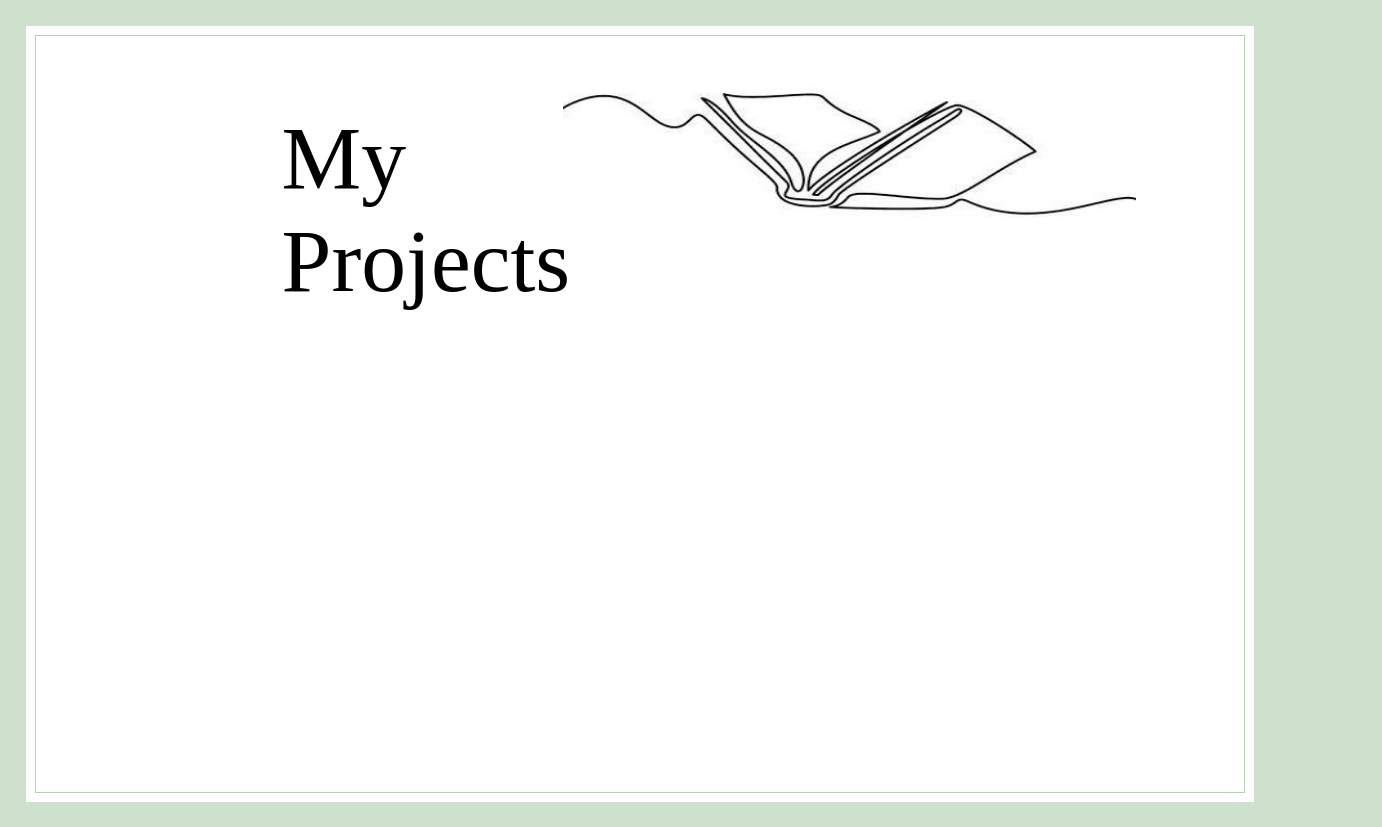
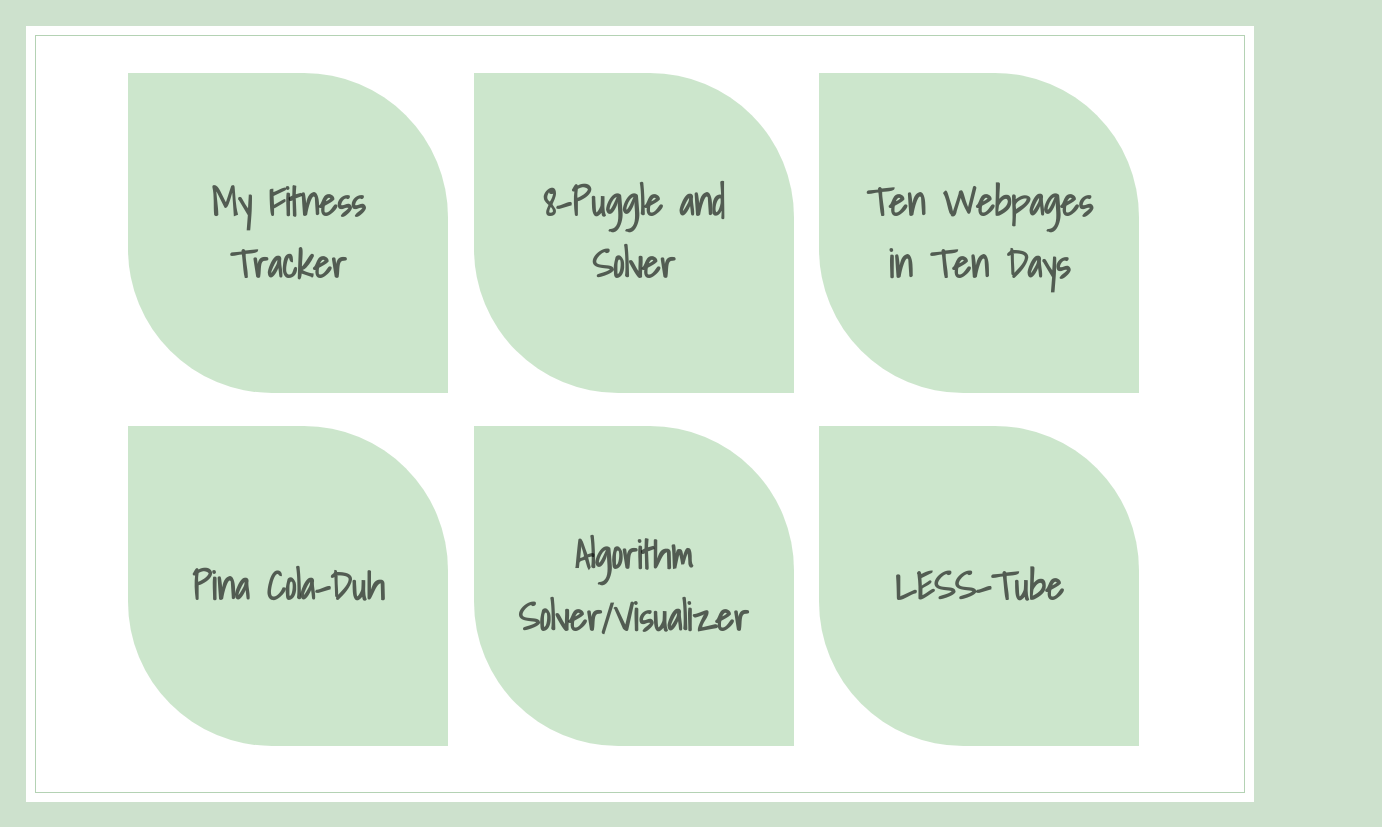
Before and after one commit to sophdubs/portfolio-page, a React (Create React App) app: page /Projects in a window 1280 px wide. Shown: the whole page, 1382 px wide, since content can reach past the window. Built offline with nearby package versions, Linux system fonts and the light colour scheme; a web font is replaced by a local one.

Commit message:
Progress on the projects component

```diff
--- a/src/components/Projects.js
+++ b/src/components/Projects.js
@@ -6,12 +6,59 @@ class Projects extends React.Component {
     render() {
         return (
             <div id='projects' className="main-container">
-               <div className="top-projects">
-                   <div className="title-projects">My Projects</div>
-                   <div className="image-projects"></div>
-               </div>
+                <div className="project-list-container">
+                    <ul className="project-list">
+                        <li className="one">
+                            <div className="shape">
+                                <div className="shape-content">
+                                    <h1 className="project-name">My Fitness Tracker</h1>
+                                    <p className="project-desc">A weekly fitness tracker app to help users acheive their workout goals. The webpage is responsive and utilizes local storage to store the users workout data. >>></p>
+                                </div>
+                            </div>
+                        </li>
+                        <li className="two">
+                            <div className="shape">
+                                <div className="shape-content">
+                                    <h1 className="project-name">8-Puggle and Solver</h1>
+                                    <p className="project-desc">A seemingly simple javascript based puzzle. However, the app has a hidden feature which allows players to use a solver, which implements the path search alorithm "A*", to win the game in record time. >>></p>
+                                </div>
+                            </div>
+                        </li>
+                        <li className="three">
+                            <div className="shape">
+                                <div className="shape-content">
+                                    <h1 className="project-name">Ten Webpages in Ten Days</h1>
+                                    <p className="project-desc">Over the course of ten days, I challenged myself to create ten responsive webpages. This helped me to brush up on my React, JS, CSS and HTML skills. >>></p>
+                                </div>
+                            </div>
+                        </li>
+                        <li className="four">
+                            <div className="shape">
+                                <div className="shape-content">
+                                    <h1 className="project-name">Pina Cola-Duh</h1>
+                                    <p className="project-desc">A cocktail and drink recipe lookup app. This project showcases my skills using React, Redux, and handling API calls >>></p>
+                                </div>
+                            </div>
+                        </li>
+                        <li className="five">
+                            <div className="shape">
+                                <div className="shape-content">
+                                    <h1 className="project-name">Algorithm Solver/Visualizer</h1>
+                                    <p className="project-desc">This app gives the user step by step solutions to the 10 most common algorithms??? >>></p>
+                                </div>
+                            </div>
+                        </li>
+                        <li className="six">
+                            <div className="shape">
+                                <div className="shape-content">
+                                    <h1 className="project-name">LESS-Tube</h1>
+                                    <p className="project-desc">For this app, I taught myself to use the dynamic preprocessor style sheet language LESS and created a fully functioning Youtube replica. >>></p>
+                                </div>
+                            </div>
+                        </li>
+                    </ul>
+                </div>
 
-               <div className="bottom-projects"></div>
             </div>
         );
     }
--- a/src/index.js
+++ b/src/index.js
@@ -2,8 +2,9 @@ import React from 'react';
 import ReactDOM from 'react-dom';
 
 import App from "./components/App";
+import Projects from "./components/Projects";
 
 import './default.css';
 
 
-ReactDOM.render(<App/>, document.getElementById('root'));
+ReactDOM.render(<Projects/>, document.getElementById('root'));
--- a/src/stylesheets/Projects.css
+++ b/src/stylesheets/Projects.css
@@ -1,41 +1,78 @@
-#projects {
-    position: relative;
-    display: grid;
-    grid-template-rows: 1fr 3fr;
-    grid-template-columns: 1fr;
-    grid-template-areas: 'top'
-                         'bottom';
+.shape {
+    background:rgba(0, 128, 0, 0.2);
+    width: 25vw;
+    height: 40vh;
+    border-radius: 0px 45%;
+    display: flex;
+    flex-direction: column;
+    justify-content: center;
+    text-align: center;
 }
 
-.top-projects {
-    grid-area: top;
+.shape-content {
+    width: 80%;
     position: relative;
-    display: grid;
-    grid-template-columns: 1fr 2fr;
-    grid-template-areas: 'title image';
+    margin: auto;
+    font-family: 'Shadows Into Light', cursive;
+    color: rgba(0, 0, 0, 0.6);
 }
 
-.title-projects {
-    grid-area: title;
-    position: relative;
-    font-size: 7vw;
-    left: 20vw;
-    top: 10vh;
-    z-index: 10;
-    font-family: Bradley Hand, cursive;
-    font-weight: lighter;
+.shape-content h1 {
+    font-size: 3vw;
 }
 
-.image-projects {
-    grid-area: image;
-    position: relative;
-    background: url('../img/book.jpg') no-repeat;
-    top: 2vh;
-    left: 10vw;
-    background-size: 70% 100%;
+
+.shape-content p {
+    color: rgba(0, 0, 0, 0.7);
+    font-size: 1.35vw;
 }
 
-.bottom-projects {
-    grid-area: bottom;
-    /* background: green; */
+.project-desc, .project-link{
+    display: none;
 }
+
+.shape:hover {
+    cursor: pointer;
+}
+.shape:hover .project-name {
+    display: none;
+}
+.shape:hover .project-desc {
+    display: block;
+}
+
+.project-list-container {
+    display: flex;
+    flex-direction: column;
+    justify-content: center;
+    position: relative;
+    left: 8vw;
+}
+.project-list {
+    display: grid;
+    grid-template-columns: 1fr 1fr 1fr;
+    grid-template-rows: 1fr 1fr;
+    grid-template-areas: "one two three"
+                        "four five six";
+    grid-gap: 2vw;
+    padding: 0;
+}
+
+.one {
+    grid-area: one;
+}
+.two {
+    grid-area: two;
+}
+.three {
+    grid-area: three;
+}
+.four {
+    grid-area: four;
+}
+.five {
+    grid-area: five;
+}
+.six {
+    grid-area: six;
+}
```
